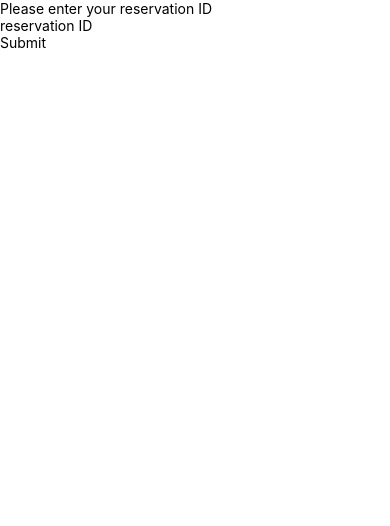
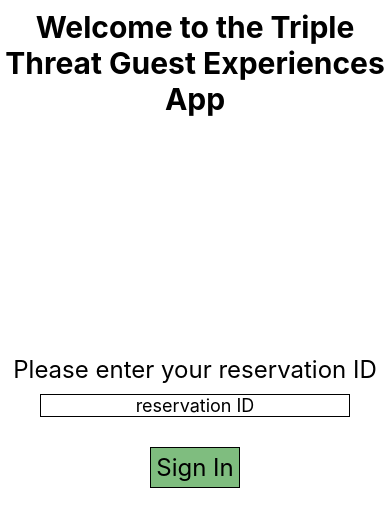
Before and after one commit to wrkagel/Revature-Project-2-Vacationer-App, a React Native app: screen /Events in a window 390 px wide. Shown: the top 526 px of the page. Built offline with nearby package versions, Linux system fonts and the light colour scheme.

Commit message:
Styling and formatting

```diff
--- a/App.tsx
+++ b/App.tsx
@@ -2,7 +2,7 @@ import AsyncStorageLib from "@react-native-async-storage/async-storage";
 import { createBottomTabNavigator } from "@react-navigation/bottom-tabs";
 import { NavigationContainer } from "@react-navigation/native";
 import { useState } from "react";
-import { StyleSheet, StatusBar, Button } from "react-native";
+import { StyleSheet, StatusBar, Button, View } from "react-native";
 import EventsPage from "./components/events-page";
 import LoginPage from "./components/login-page";
 import ProblemsPage from "./components/problems-page";
@@ -33,10 +33,12 @@ export default function App() {
         <NavigationContainer>
           <Tab.Navigator screenOptions={{
             headerRight: () => {
-              return <Button title="Logout" onPress={async () => {
+              return (<View style={styles.logoutButton}>
+                <Button title="Logout" onPress={async () => {
                 await AsyncStorageLib.clear();
                 setShowLogin(true);
               }} />
+              </View>)
             }
           }}>
             <Tab.Screen name="Reservation" component={ReservationDetailsPage}/>
@@ -59,4 +61,7 @@ const styles = StyleSheet.create({
     alignItems: "center",
     justifyContent: "center",
   },
+  logoutButton:{
+    marginRight:10,
+  },
 });
--- a/components/event-line-item.tsx
+++ b/components/event-line-item.tsx
@@ -1,5 +1,5 @@
 import { useState } from "react";
-import {View, Pressable, Text} from "react-native";
+import {View, Pressable, Text, StyleSheet} from "react-native";
 import Activity from "../models/activity";
 
 
@@ -11,15 +11,51 @@ export default function EventLineItem(props: Activity){
 
     return(
     <View>
-        <Pressable onPress={()=> setExpanded(!expanded)} style={{flex:1}}>
-            <Text style={{fontSize:20}}>{props.title}</Text>
-            <Text style={{fontSize:20}}>{new Date(props.startTime).toLocaleString()}</Text>
+        <Pressable onPress={()=> setExpanded(!expanded)} style={styles.pressable}>
+            <Text style={styles.inlineTextBold}>{props.title}</Text>
+            <Text style={styles.inlineText}>{new Date(props.startTime).toLocaleString()}</Text>
         </Pressable>
         {expanded && <View>
-            <Text>{props.desc}</Text>
-            <Text>{new Date(props.endTime).toLocaleString()}</Text>
-            <Text>{props.location}</Text>
-            <Text>{props.status}</Text>
+            <Text style={styles.expandedText}>
+                <Text style={styles.expandedBold}>Event Details: </Text>
+                {props.desc}
+            </Text>
+            <Text style={styles.expandedText}>
+                <Text style={styles.expandedBold}>End Time: </Text>
+                {new Date(props.endTime).toLocaleString()}
+            </Text>
+            <Text style={styles.expandedText}>
+                <Text style={styles.expandedBold}>Where: </Text>
+                {props.location}
+            </Text>
+            <Text style={styles.expandedText}>
+                <Text style={styles.expandedBold}>Event Status: </Text>
+                {props.status}
+            </Text>
         </View>}
     </View>)
 }
+
+const styles = StyleSheet.create({
+    expandedBold:{
+        fontWeight:"bold"
+    },
+    pressable:{
+        flex:1,
+        marginVertical:10,
+    },
+    inlineText:{
+        fontSize:20,
+        textAlign:"center"
+    },
+    inlineTextBold:{
+        fontSize:20,
+        textAlign:"center",
+        fontWeight:"bold"
+    },
+    expandedText:{
+        fontSize: 15,
+        marginVertical:2,
+        marginHorizontal:12,
+    },
+});
--- a/components/events-page.tsx
+++ b/components/events-page.tsx
@@ -47,10 +47,7 @@ export default function EventsPage() {
 const styles = StyleSheet.create({
     container: {
         flex: 1,
-        backgroundColor: '#dedede'
+        backgroundColor: '#efefef',
+        marginHorizontal:8,
     },
-    itemContainer: {
-        flex:1,
-        flexDirection: "column",
-    }
 })
--- a/components/login-page.tsx
+++ b/components/login-page.tsx
@@ -34,7 +34,10 @@ export default function LoginPage(props: { setShowLogin: Function , setReservati
     })();
   }, [submit]);
 
-  return (
+  return (<View style={{flex:1}}>
+    <View style={styles.headerView}>
+      <Text style={styles.welcomeText}>Welcome to the Triple Threat Guest Experiences App</Text>
+    </View>
     <View style={styles.containerStyle}>
       <Text style={styles.headerStyle}>Please enter your reservation ID</Text>
       <TextInput
@@ -46,15 +49,53 @@ export default function LoginPage(props: { setShowLogin: Function , setReservati
         style={styles.buttonStyle}
         onPress={() => setSubmit({ ...submit })}
       >
-        <Text>Submit</Text>
+        <Text style={styles.buttonText}>Sign In</Text>
       </Pressable>
     </View>
-  );
+    <View style={styles.botttomSpacing}></View>
+  </View>);
 }
 
 const styles = StyleSheet.create({
-  containerStyle: {},
-  headerStyle: {},
-  inputStyle: {},
-  buttonStyle: {},
+  containerStyle: {
+    flex:0.7,
+    justifyContent:"center",
+    alignItems:"center",
+  },
+  welcomeText:{
+    fontSize: 30,
+    fontWeight:"bold",
+    textAlign:"center",
+  },
+  headerView:{
+    flex: 0.15,
+    alignItems: "center",
+    justifyContent:"center",
+  },
+  headerStyle: {
+    fontSize:24,
+  },
+  inputStyle: {
+    fontSize:18,
+    borderStyle:"solid",
+    borderColor: "black",
+    borderWidth: 1,
+    paddingHorizontal: 10,
+    minWidth: 200,
+    textAlign: "center",
+    marginTop: 10,
+  },
+  buttonStyle: {
+    backgroundColor:"rgba(0, 125, 0, 0.5)",
+    marginTop: 30,
+    borderStyle:"solid",
+    borderWidth:1,
+  },
+  buttonText:{
+    fontSize:24,
+    padding:5,
+  },
+  botttomSpacing: {
+    flex: 0.15,
+  }
 });
--- a/components/order-submit-form.tsx
+++ b/components/order-submit-form.tsx
@@ -1,5 +1,5 @@
 import { useContext, useEffect, useRef, useState } from "react";
-import { Animated, FlatList, Pressable, Text, View } from "react-native";
+import { Animated, FlatList, Pressable, StyleSheet, Text, View } from "react-native";
 import ReservationContext from "../contexts/reservation-context";
 import MenuItem from "../models/menu-item";
 import ServiceRequest from "../models/service-request";
@@ -62,7 +62,7 @@ export default function OrderSubmitForm(props: {
         position: "absolute",
         height: "100%",
         width: "100%",
-        backgroundColor: "#aa77ff",
+        backgroundColor: "#efefef",
         transform: [{ scale: formAnimation }],
       }}
     >
@@ -74,16 +74,11 @@ export default function OrderSubmitForm(props: {
             <>
               {Boolean(item.amount) && (
                 <View
-                  style={{
-                    flex: 1,
-                    flexDirection: "row",
-                    margin: 12,
-                    justifyContent: "space-between",
-                  }}
+                  style={styles.orderDetailsView}
                 >
-                  <Text>{item.item.desc} </Text>
-                  <Text>
-                    {item.item.cost} * {item.amount} = $
+                  <Text style={styles.orderDetailsText}>{item.item.desc} </Text>
+                  <Text style={styles.orderDetailsText}>
+                    {item.item.cost.toFixed(2)} x {item.amount} = $
                     {(item.item.cost * item.amount).toFixed(2)}
                   </Text>
                 </View>
@@ -92,26 +87,60 @@ export default function OrderSubmitForm(props: {
           );
         }}
       />
-      <Text>
+      <Text style={styles.totalText}>
         Total = $
         {cart.reduce((a, b) => a + b.item.cost * b.amount, 0).toFixed(2)}
       </Text>
       <View
-        style={{
-          flex: 1,
-          flexDirection: "row",
-          alignItems: "flex-end",
-          justifyContent: "space-between",
-          margin: 12,
-        }}
+        style={styles.buttonView}
       >
-        <Pressable onPress={() => setSubmit({ ...submit })}>
-          <Text>Submit</Text>
+        <Pressable style={styles.cancelButton} onPress={cancelSubmit}>
+          <Text style={styles.buttonText}>Cancel</Text>
         </Pressable>
-        <Pressable onPress={cancelSubmit}>
-          <Text>Cancel</Text>
+        <Pressable style={styles.submitButton} onPress={() => setSubmit({ ...submit })}>
+          <Text style={styles.buttonText}>Place Order</Text>
         </Pressable>
       </View>
     </Animated.View>
   );
 }
+
+const styles = StyleSheet.create({
+  orderDetailsView:{
+    flex: 1,
+    flexDirection: "row",
+    margin: 12,
+    justifyContent: "space-between",
+  },
+  orderDetailsText:{
+    fontSize:18,
+    fontWeight:"700"
+  },
+  totalText:{
+    fontSize:24,
+    color: "#448844",
+    fontWeight:"bold",
+    textAlign:"center",
+  },
+  submitButton:{
+    backgroundColor:"#99c966",
+  },
+  cancelButton:{
+    backgroundColor:"rgba(215,0,0,0.7)"
+  },
+  buttonView:{
+    flex: 1,
+    flexDirection: "row",
+    alignItems: "flex-end",
+    justifyContent: "space-between",
+    margin: 12,
+    marginBottom:25,
+  },
+  buttonText:{
+    textAlign:"center",
+    textAlignVertical:"auto",
+    fontWeight:"bold",
+    fontSize:16,
+    padding:10,
+  },
+});
--- a/components/request-list-item.tsx
+++ b/components/request-list-item.tsx
@@ -45,29 +45,36 @@ export default function RequestListItem(props: {
         })();
     }, [cancel])
 
-    return (<View style={{flex:1, flexDirection:"row", justifyContent:"space-between"}}>
-        <Text style={styles.listItem} >{request.requestedOfferings.reduce((a, b) => a + b.desc + ' x ' + b.amount + "\n", "")} status: {request.status} {"\n"}</Text>
-        <Pressable style={styles.submitButton} onPress={() => setCancel({...cancel})}>
-            <Text style={styles.submitText} >Cancel Order</Text>
+    return (<View style={styles.listItemView}>
+        <Text style={styles.listItemText} >{request.requestedOfferings.reduce((a, b) => a + b.desc + ' x ' + b.amount + "\n", "")}Status: {request.status} {"\n"}</Text>
+        <Pressable style={styles.cancelButton} onPress={() => setCancel({...cancel})}>
+            <Text style={styles.cancelText} >Cancel Order</Text>
         </Pressable>
     </View>)
 }
 
 const styles = StyleSheet.create({
-    listItem:{
+    listItemView:{
+        flex:1,
+        flexDirection:"row",
+        justifyContent:"space-between",
+        marginHorizontal: 12,
+        marginTop:12,
+    },
+    listItemText:{
         fontWeight:"bold",
         fontSize:16,
     },
-    submitButton:{
-        backgroundColor:"#ff7799",
+    cancelButton:{
+        backgroundColor:"rgba(215,0,0,0.7)",
         maxHeight:40,
         padding:3,
         margin:8,
     },
-    submitText:{
+    cancelText:{
         fontSize:16,
         fontWeight:"bold",
         textAlign:"center",
-        padding:3,
+        padding:5,
     },
 })
--- a/components/reservation-details-page.tsx
+++ b/components/reservation-details-page.tsx
@@ -8,16 +8,41 @@ export default function ReservationDetailsPage() {
     const reservation = useContext(ReservationContext);
 
     return(<View style={styles.container}>
-        <Text>Reservation for: {reservation.owner}</Text>
-        <Text>Room: {reservation.room}</Text>
-        <Text>Check In Date: {new Date(reservation.checkIn).toDateString()}</Text>
-        <Text>Check Out Date: {new Date(reservation.checkOut).toDateString()}</Text>
-        <Text>Reservation ID: {reservation.id}</Text>
+        <Text style={styles.detailsText}>
+            <Text style={styles.rowHead}>Reservation for: </Text>
+            {reservation.owner}
+        </Text>
+        <Text style={styles.detailsText}>
+            <Text style={styles.rowHead}>Room: </Text>
+            {reservation.room}
+        </Text>
+        <Text style={styles.detailsText}>
+            <Text style={styles.rowHead}>Check In Date: </Text>
+            {new Date(reservation.checkIn).toDateString()}
+        </Text>
+        <Text style={styles.detailsText}>
+            <Text style={styles.rowHead}>Check Out Date: </Text>
+            {new Date(reservation.checkOut).toDateString()}
+        </Text>
+        <Text style={styles.detailsText}>
+            <Text style={styles.rowHead}>Reservation ID: </Text>
+            {reservation.id}
+        </Text>
     </View>)
 }
 
 const styles = StyleSheet.create({
     container: {
-
+        flex:1,
+        justifyContent:"center",
+        marginLeft:"10%",
+    },
+    rowHead:{
+        fontWeight:"bold",
+        fontSize:16,
+        marginLeft:"10%"
+    },
+    detailsText:{
+        fontSize:18,
     }
 });
--- a/components/room-service-page.tsx
+++ b/components/room-service-page.tsx
@@ -81,8 +81,8 @@ export default function RoomServicePage() {
           return (
             <>
               <View style={styles.menuItem}>
-                <Text>{item.desc}</Text>
-                <Text>${item.cost.toFixed(2)}</Text>
+                <Text style={styles.menuItemText}>{item.desc}</Text>
+                <Text style={styles.menuItemText}>${item.cost.toFixed(2)}</Text>
               </View>
               <View style={[styles.menuItem, styles.amountContainer]}>
                 <Pressable
@@ -140,14 +140,18 @@ const styles = StyleSheet.create({
     flex: 1,
     flexDirection: "row",
     justifyContent: "space-between",
-    padding: 10,
+    padding:10,
+  },
+  menuItemText: {
+    fontSize: 18,
+    fontWeight:"bold",
   },
   amountContainer: {
     justifyContent: undefined,
   },
   amountItem: {
     flex: 1,
-    backgroundColor: "#0055f5",
+    backgroundColor: "#0055f5aa",
     borderStyle: "solid",
     borderWidth: 2,
     alignSelf: "center",
--- a/components/service-requests-list.tsx
+++ b/components/service-requests-list.tsx
@@ -1,5 +1,5 @@
 import React, { useState } from "react";
-import { FlatList, Pressable, Text, View } from "react-native";
+import { FlatList, Pressable, StyleSheet, Text, View } from "react-native";
 import ServiceRequest from "../models/service-request";
 import RequestListItem from "./request-list-item";
 
@@ -13,12 +13,7 @@ export default function ServiceRequestsList(props: {
 
 
   return (
-    <View style={{
-      position: "absolute",
-      height: "100%",
-      width: "100%",
-      backgroundColor: "#efefef"
-    }}>
+    <View style={styles.page}>
       <FlatList
       data={props.serviceRequests}
       keyExtractor={(item)=> item.id}
@@ -32,8 +27,24 @@ export default function ServiceRequestsList(props: {
         />
       )}}/>
       <Pressable onPress={()=>props.setShowServiceRequests(false)}>
-          <Text>Close</Text>
+          <Text style={styles.closeText}>Close</Text>
       </Pressable>
     </View>
   );
 }
+
+const styles = StyleSheet.create({
+  page:{
+    position: "absolute",
+    height: "100%",
+    width: "100%",
+    backgroundColor: "#efefef"
+  },
+  closeText:{
+    fontSize: 30,
+    fontWeight:"bold",
+    textAlign:"center",
+    padding:10,
+    backgroundColor:"rgba(210,0,0,.6)"
+  },
+})
```
